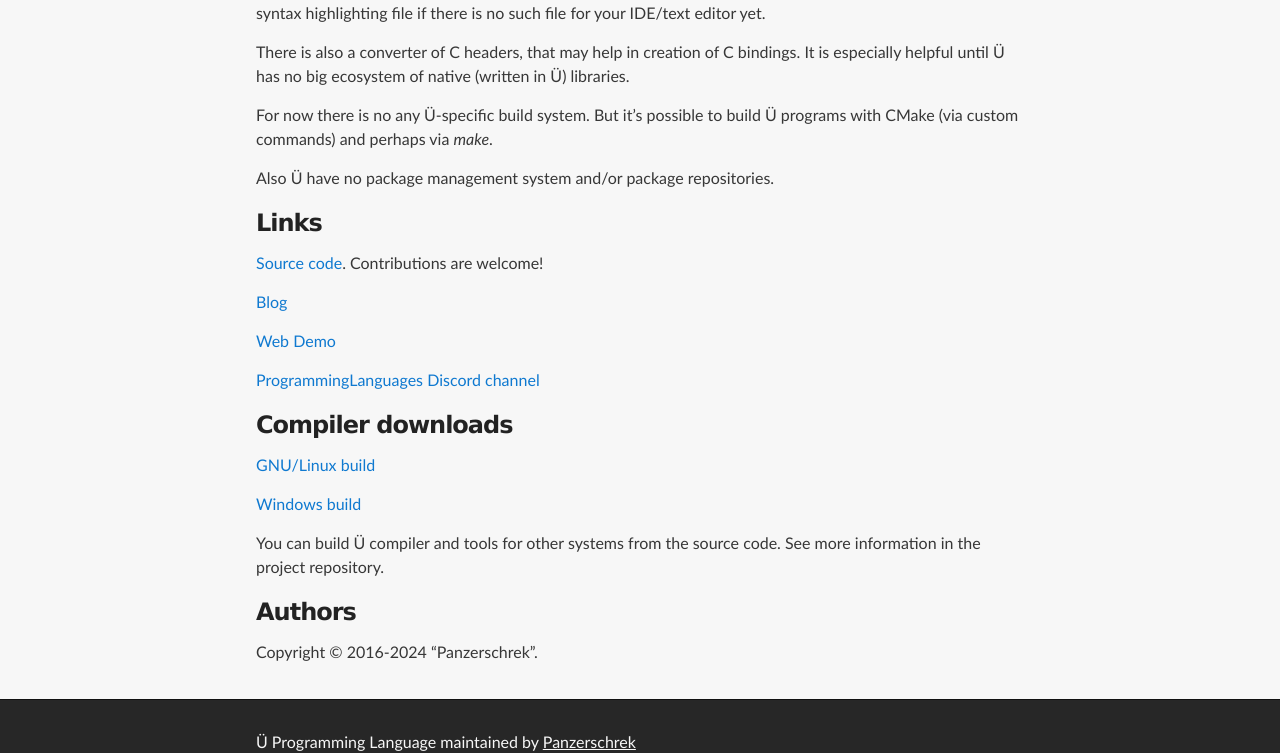
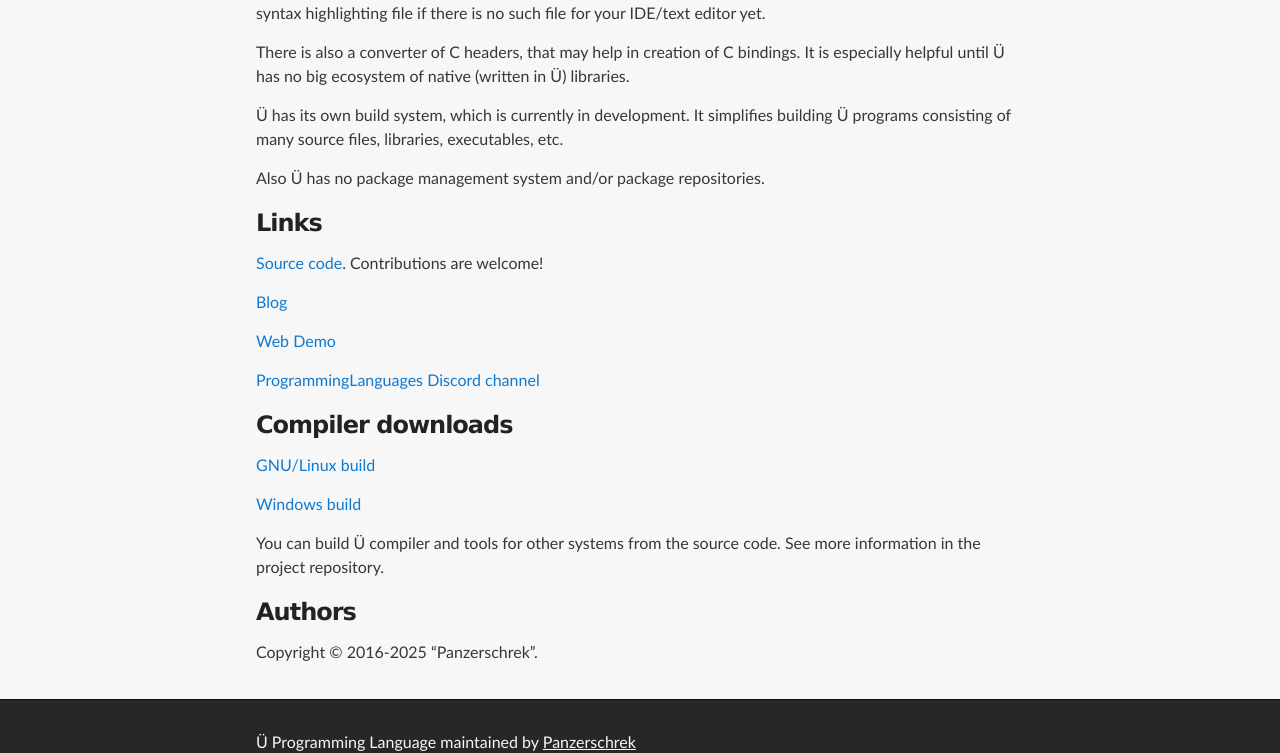
Before and after one commit to Panzerschrek/U-00DC-Sprache-site, a Jekyll site: the page built from index.md, in a window 1280 px wide. Shown: the part 1003-1756 px from the top of the page. Built offline with Jekyll 4.4.1, drawn with Linux system fonts in a browser that asks for light colours; our own code applies the rules of GitHub Pages for plain Markdown files.

Commit message:
Obnovlena startovaja straniça.

```diff
--- a/index.md
+++ b/index.md
@@ -26,7 +26,7 @@ But you can help extending it or writing documentation for other languages.
 
 There are also some basic usage examples of different language features, available [here](https://github.com/Panzerschrek/U-00DC-Sprache/tree/master/source/examples).
 
-###  Development readiness
+### Development readiness
 
 Ü as language is already pretty developed.
 It contains most features required for effective coding.
@@ -46,10 +46,10 @@ It is not so hard to write your own syntax highlighting file if there is no such
 There is also a converter of C headers, that may help in creation of C bindings.
 It is especially helpful until Ü has no big ecosystem of native (written in Ü) libraries.
 
-For now there is no any Ü-specific build system.
-But it's possible to build Ü programs with CMake (via custom commands) and perhaps via _make_.
+Ü has its own build system, which is currently in development.
+It simplifies building Ü programs consisting of many source files, libraries, executables, etc.
 
-Also Ü have no package management system and/or package repositories.
+Also Ü has no package management system and/or package repositories.
 
 ### Links
 
@@ -75,4 +75,4 @@ See more information in the project repository.
 
 ### Authors
 
-Copyright © 2016-2024 "Panzerschrek".
+Copyright © 2016-2025 "Panzerschrek".
```
